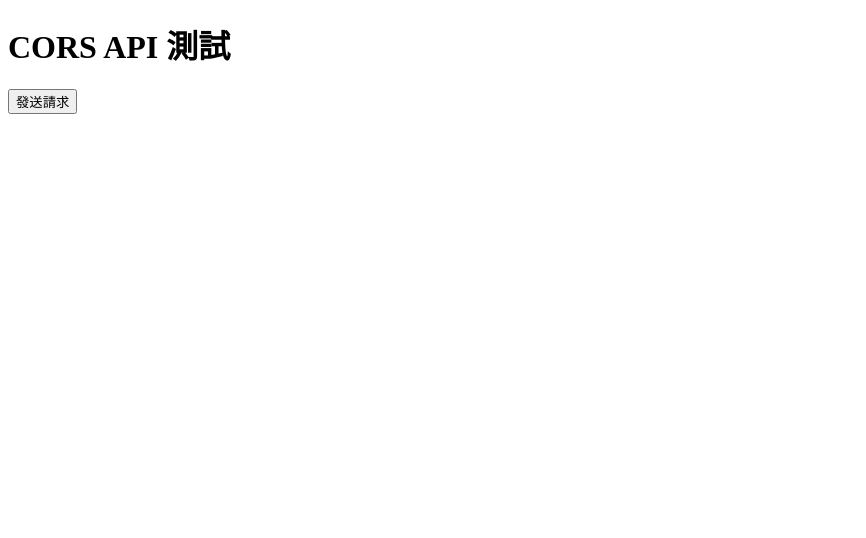
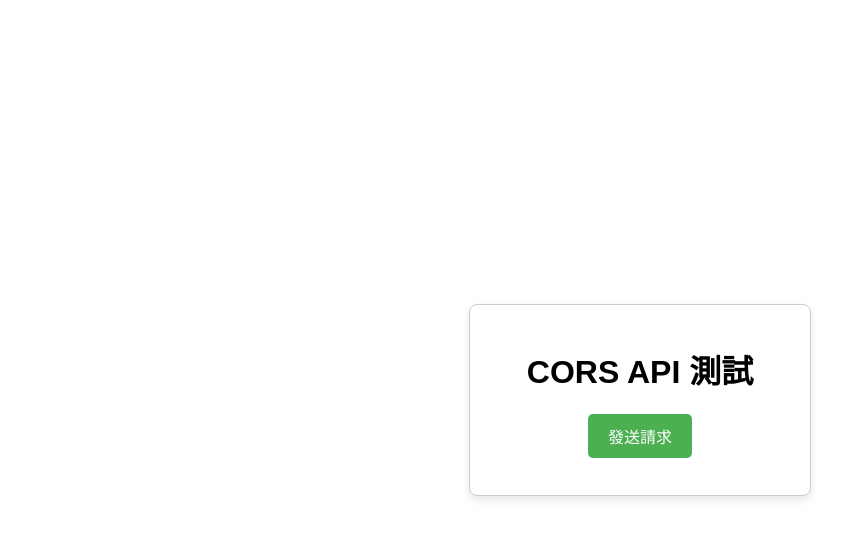
Before and after one commit to yuhexiong/cors-test-request-javascript, a plain HTML site: page index.html in a window 1280 px wide. Shown: the whole page, without its empty margins (0-866 px from the left). Drawn offline with Linux system fonts and the light colour scheme.

Commit message:
feat: add css

```diff
--- a/app.js
+++ b/app.js
@@ -11,12 +11,11 @@ function fetchData() {
         }
         return response.json();
     })
-    .then(data => {
-        console.log('Success:', data);
-        document.getElementById('output').textContent = JSON.stringify(data, null, 2);
+    .then(() => {
+        alert('測試請求成功！');
     })
     .catch(error => {
         console.error('Error:', error);
-        document.getElementById('output').textContent = `Error: ${error.message}`;
+        alert(`測試請求失敗: ${error.message}`);
     });
 }
--- a/index.html
+++ b/index.html
@@ -4,11 +4,59 @@
     <meta charset="UTF-8">
     <meta name="viewport" content="width=device-width, initial-scale=1.0">
     <title>CORS Test</title>
+    <style>
+        /* 設定整個頁面的樣式 */
+        body, html {
+            height: 100%;
+            margin: 0;
+            display: flex;
+            justify-content: center; /* 水平置中 */
+            align-items: center;     /* 垂直置中 */
+            font-family: Arial, sans-serif;
+        }
+
+        /* 包裹容器，讓內容上下排列 */
+        .wrapper {
+            display: flex;
+            gap: 20px;     /* 元素之間的間距 */
+        }
+
+        /* 設定內容區域的樣式 */
+        .container {
+            text-align: center;
+            padding: 20px;
+            border: 1px solid #ccc;
+            border-radius: 8px;
+            width: 300px;
+            height: 150px;
+            box-shadow: 0 4px 8px rgba(0, 0, 0, 0.1);
+        }
+
+        /* 按鈕樣式 */
+        button {
+            padding: 10px 20px;
+            font-size: 16px;
+            background-color: #4CAF50;
+            color: white;
+            border: none;
+            border-radius: 5px;
+            cursor: pointer;
+        }
+
+        button:hover {
+            background-color: #45a049;
+        }
+
+    </style>
 </head>
 <body>
-    <h1>CORS API 測試</h1>
-    <button onclick="fetchData()">發送請求</button>
-    <pre id="output"></pre>
+    <div class="wrapper">
+        <div class="container">
+            <h1>CORS API 測試</h1>
+            <button onclick="fetchData()">發送請求</button>
+        </div>
+
+    </div>
     <script src="app.js"></script>
 </body>
 </html>
```
